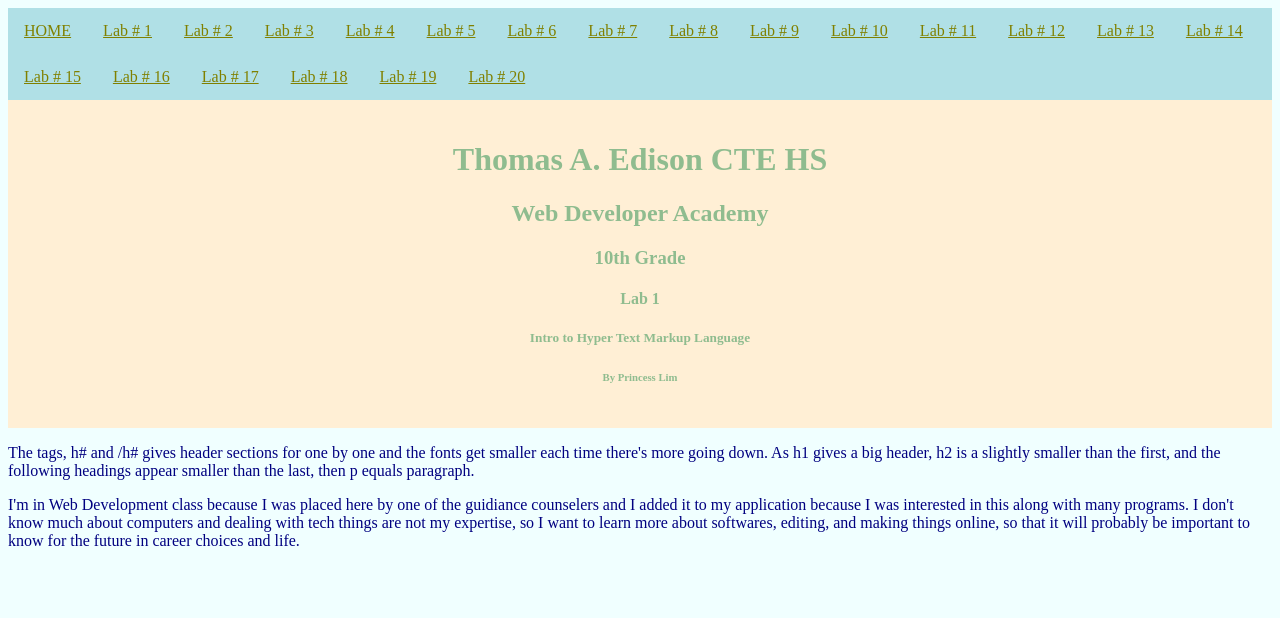
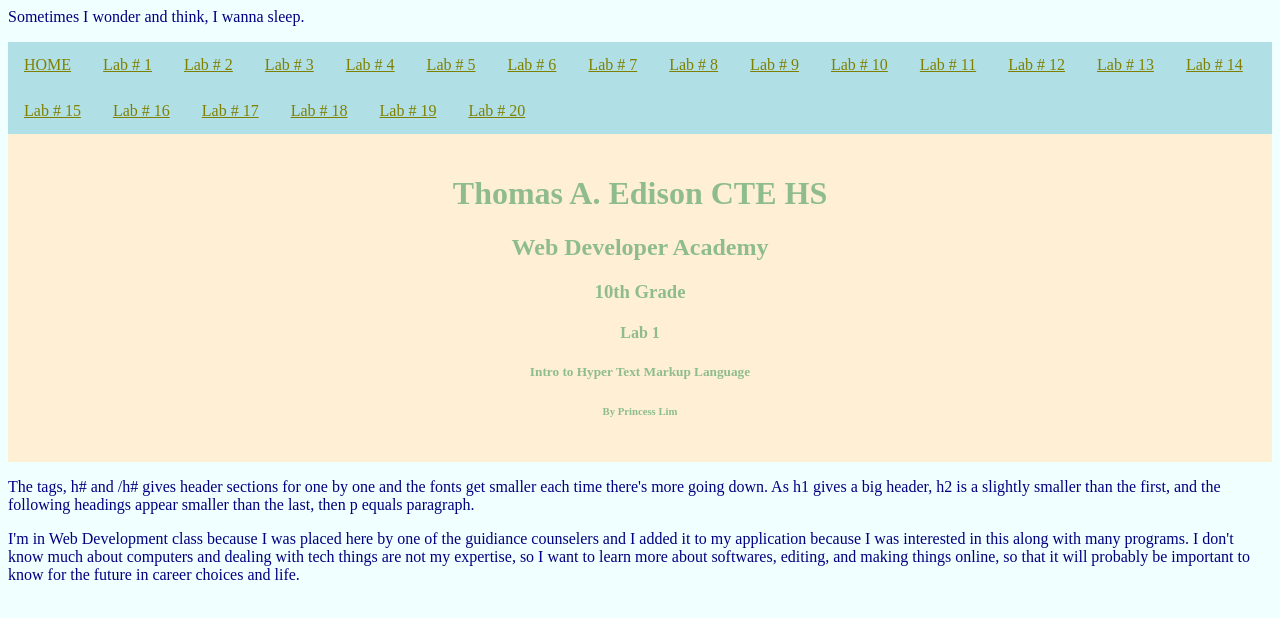
Before and after one commit to prynscess/Web-Academy-2021-2022, a plain HTML site: page Labs/lab1/lab1.html in a window 1280 px wide. Drawn offline with Linux system fonts and the light colour scheme.

Commit message:
Update lab1.html
Adding a paragraph to lab 1

```diff
--- a/Labs/lab1/lab1.html
+++ b/Labs/lab1/lab1.html
@@ -8,7 +8,7 @@
   <link rel="stylesheet" href="../../mainportfolio.css">
    </head>
        <body>
-
+       <p> Sometimes I wonder and think, I wanna sleep. <p>
      <div class="topnav">
     <a href="../../index.html">HOME </a>
     <a href="../lab1/lab1.html">Lab # 1 </a>
```
